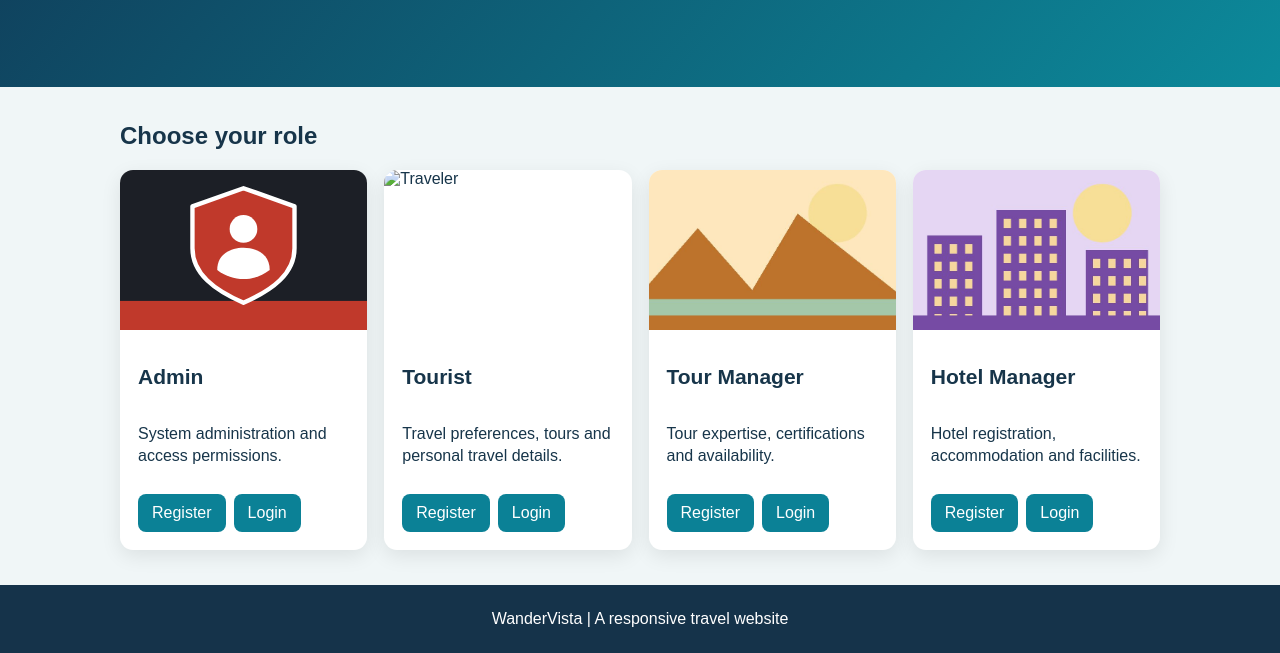
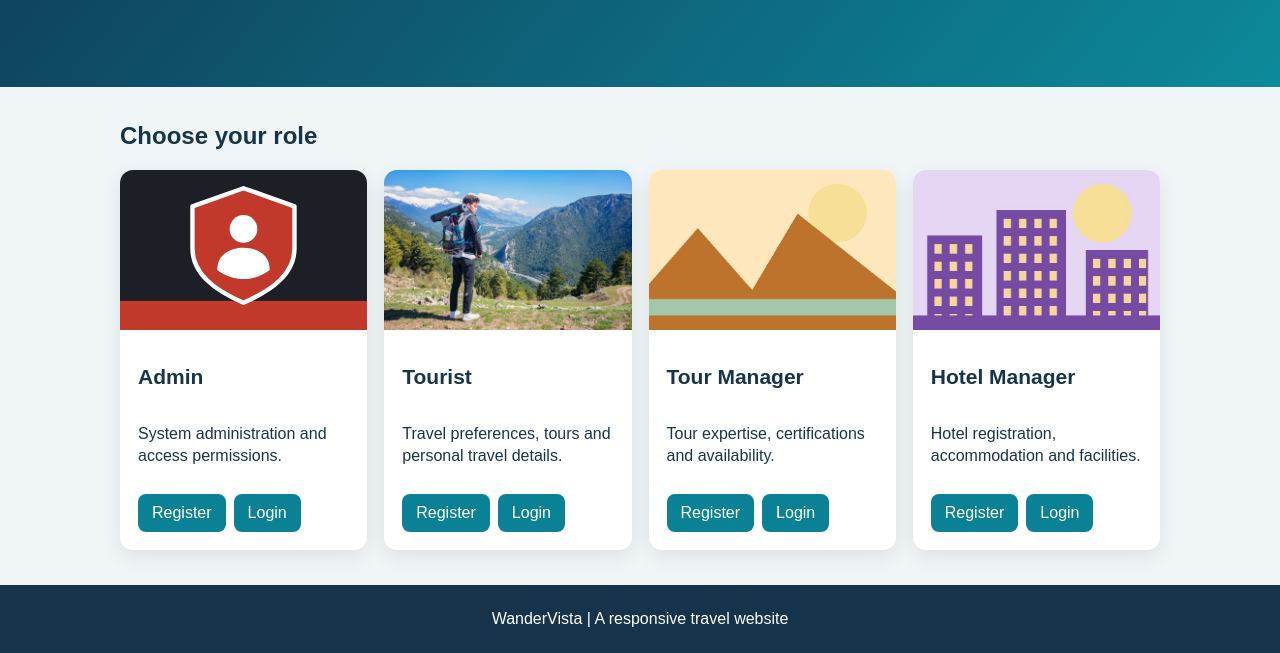
Before and after one commit to soaib321/WebTech_Project_Fall2026-27_GroupNumber-7-, a plain HTML site: page WanderVista/index.html in a window 1280 px wide. Shown: the part 190-843 px from the top of the page. Drawn offline with Linux system fonts and the light colour scheme.

Commit message:
Change the tourist image

```diff
--- a/WanderVista/index.html
+++ b/WanderVista/index.html
@@ -25,7 +25,7 @@
                             class="btn" href="Page/AdminLogin.html">Login</a></div>
                 </div>
             </div>
-            <div class="card"><img src="img/tourist.jpg" alt="Traveler">
+            <div class="card"><img src="img/tourist1.jpg" alt="Traveler">
                 <div class="content">
                     <h2>Tourist</h2>
                     <p>Travel preferences, tours and personal travel details.</p>
```
